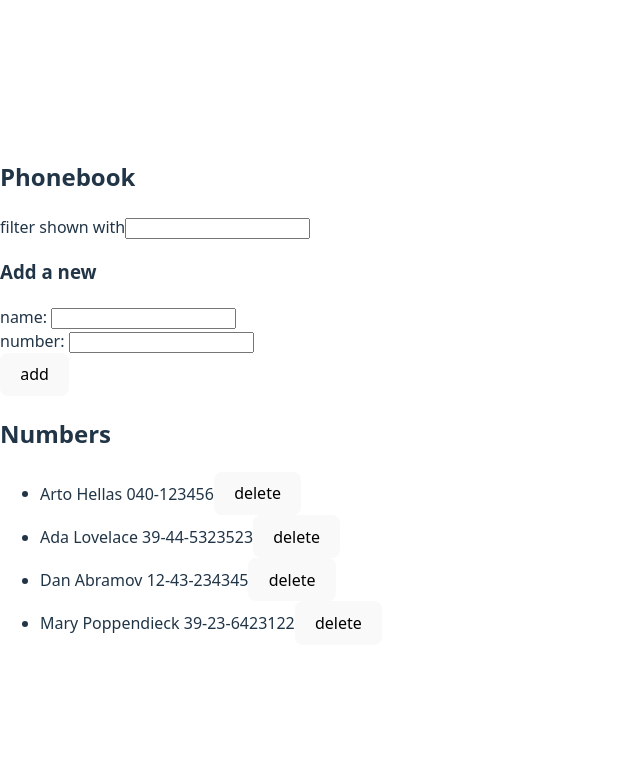
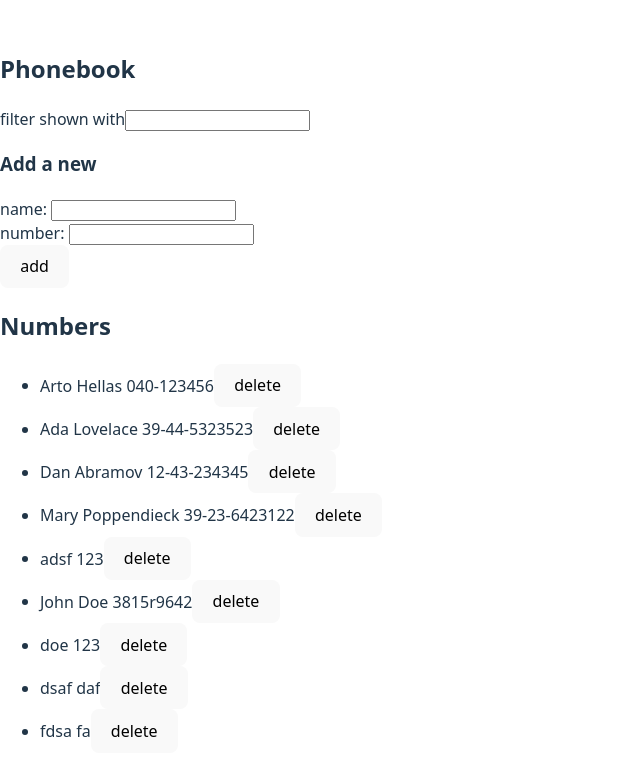
Before and after one commit to jydndev/Fullstack-Open, a React (Vite) app in the folder Part 2/exercise/phonebook/: page / in a window 1280 px wide. Shown: the top 776 px of the page, without its empty margins (0-640 px from the left). Built offline with nearby package versions, Linux system fonts and the light colour scheme; data requests are answered from the project's data file.

Commit message:
fetch initial data

```diff
--- a/Part 2/exercise/phonebook/db.json
+++ b/Part 2/exercise/phonebook/db.json
@@ -44,11 +44,6 @@
       "id": "0a2b",
       "name": "fdsa",
       "number": "fa"
-    },
-    {
-      "id": "fab8",
-      "name": "fdsa",
-      "number": "f"
     }
   ]
 }
--- a/Part 2/exercise/phonebook/src/App.jsx
+++ b/Part 2/exercise/phonebook/src/App.jsx
@@ -1,4 +1,4 @@
-import { useState } from 'react';
+import { useEffect, useState } from 'react';
 import Filter from './components/Filter';
 import PersonForm from './components/PersonForm';
 import Persons from './components/Persons';
@@ -15,6 +15,18 @@ const App = () => {
   const [newName, setNewName] = useState('');
   const [newNum, setNewNum] = useState('');
   const [filter, setFilter] = useState('');
+
+  useEffect(() => {
+    helper
+      .fetch()
+      .then((fetchedPersons) => {
+        setPersons(fetchedPersons);
+        console.log('fetch data from server');
+      })
+      .catch((error) => {
+        console.error('Error fetching data:', error);
+      });
+  }, []);
 
   const handleSubmit = (e) => {
     e.preventDefault();
--- a/Part 2/exercise/phonebook/src/helper/api.js
+++ b/Part 2/exercise/phonebook/src/helper/api.js
@@ -1,6 +1,11 @@
 import axios from 'axios';
 
 const baseUrl = 'http://localhost:3001/persons';
+
+const fetch = () => {
+  const req = axios.get(baseUrl);
+  return req.then((res) => res.data);
+};
 
 const save = (newObject) => {
   const req = axios.post(baseUrl, newObject);
@@ -18,4 +23,4 @@ const updateNum = (newObject, id) => {
 };
 //todo finish implementing update feature
 
-export default { save, deleteNum, updateNum };
+export default { fetch, save, deleteNum, updateNum };
```
